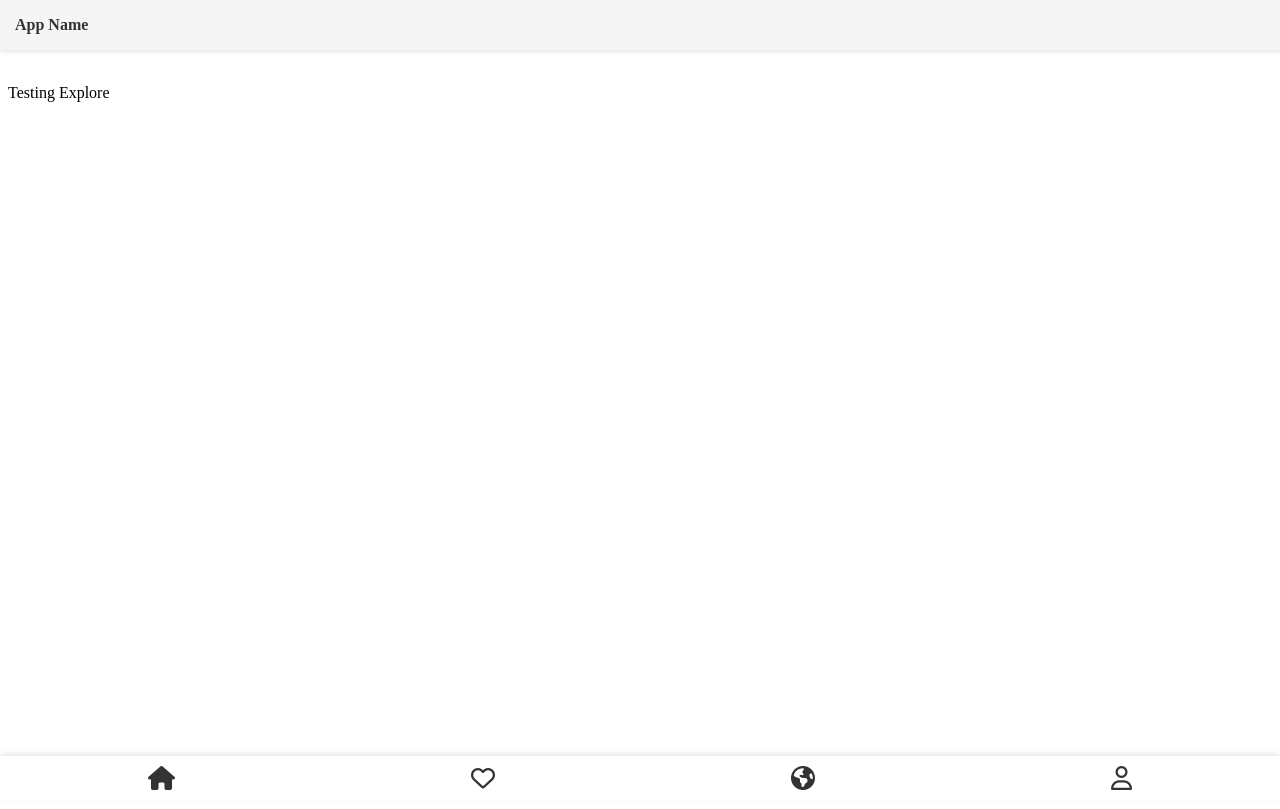
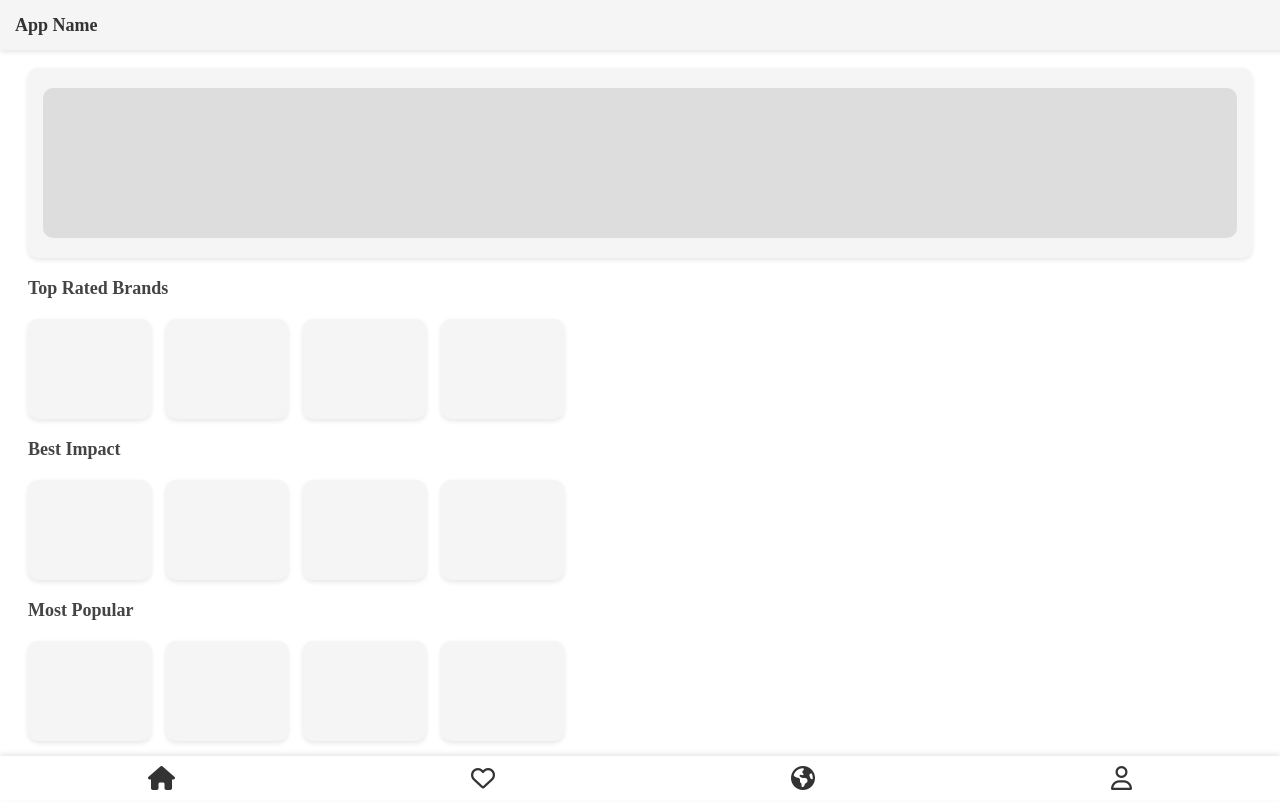
Before and after one commit to jessicawang31/winfo-hackathon-25, a React (Create React App) app: page /explore in a window 1280 px wide. Built offline with nearby package versions, Linux system fonts and the light colour scheme.

Commit message:
explore page skeleton

```diff
--- a/src/components/Explore.js
+++ b/src/components/Explore.js
@@ -1,6 +1,51 @@
+// import React from 'react';
+// export function Explore(){
+//     return (
+//         <p>Testing Explore</p>
+//     )
+// }
+
+
 import React from 'react';
-export function Explore(){
+import '../css/Explore.css';
+
+
+export function Explore() {
     return (
-        <p>Testing Explore</p>
-    )
+        <div className="explore-container">
+            {/* Hero section */}
+            <div className="hero-section">
+                <div className="hero-placeholder"></div>
+            </div>
+
+            {/* Explore content */}
+            <section className="explore-section">
+                <h2>Top Rated Brands</h2>
+                <div className="explore-grid">
+                    <div className="card"></div>
+                    <div className="card"></div>
+                    <div className="card"></div>
+                    <div className="card"></div>
+                </div>
+            </section>
+            <section className="explore-section">
+                <h2>Best Impact</h2>
+                <div className="explore-grid">
+                    <div className="card"></div>
+                    <div className="card"></div>
+                    <div className="card"></div>
+                    <div className="card"></div>
+                </div>
+            </section>
+            <section className="explore-section">
+                <h2>Most Popular</h2>
+                <div className="explore-grid">
+                    <div className="card"></div>
+                    <div className="card"></div>
+                    <div className="card"></div>
+                    <div className="card"></div>
+                </div>
+            </section>
+        </div>
+    );
 }
--- /dev/null
+++ b/src/css/Explore.css
@@ -0,0 +1,65 @@
+/* Hero css */
+/* Hero Section */
+.hero-section {
+    text-align: center;
+    padding: 20px 15px;
+    background-color: #f5f5f5; /* Light background for the hero area */
+    margin-bottom: 20px; /* Space below the hero section */
+    border-radius: 10px; /* Optional: rounded corners */
+    box-shadow: 0 2px 5px rgba(0, 0, 0, 0.1);
+}
+
+
+/* Placeholder for Hero Image or Content */
+.hero-placeholder {
+    height: 150px; /* Adjust height as needed */
+    background-color: #ddd; /* Light gray as a placeholder color */
+    border-radius: 10px; /* Optional: rounded corners */
+    display: flex;
+    justify-content: center;
+    align-items: center;
+    font-size: 16px;
+    color: #666;
+    font-weight: 600;
+}
+
+
+/* Explore css */
+/* Container */
+.explore-container {
+    padding: 0px 20px;
+    margin-top: 0;
+    padding-bottom: 60px;
+}
+
+/* Title */
+.explore-title {
+    text-align: center;
+    font-size: 24px;
+    font-weight: bold;
+    margin: 10px 0; /* Reduce vertical space */
+    color: #333;
+}
+
+/* Section Titles */
+.explore-section h2 {
+    font-size: 18px;
+    font-weight: 600;
+    margin: 20px 0; /* Reduce space between sections */
+    color: #444;
+}
+
+/* Grid Layout */
+.explore-grid {
+    display: grid;
+    grid-template-columns: repeat(auto-fill, minmax(120px, 1fr));
+    gap: 15px;
+}
+
+/* Card Styling */
+.card {
+    background-color: #f5f5f5;
+    height: 100px;
+    border-radius: 10px;
+    box-shadow: 0 2px 5px rgba(0, 0, 0, 0.1);
+}
--- a/src/css/Header.css
+++ b/src/css/Header.css
@@ -19,7 +19,7 @@
 }
 
 .header-title {
-    font-size: 16px; /* Reduce font size */
+    font-size: 18px; /* Reduce font size */
     font-weight: bold;
     color: #333;
 }
```
